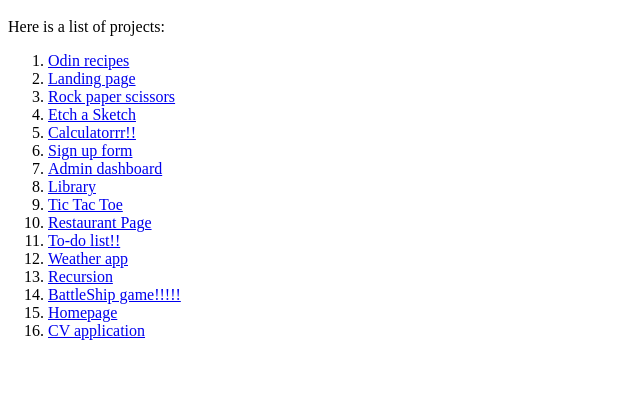
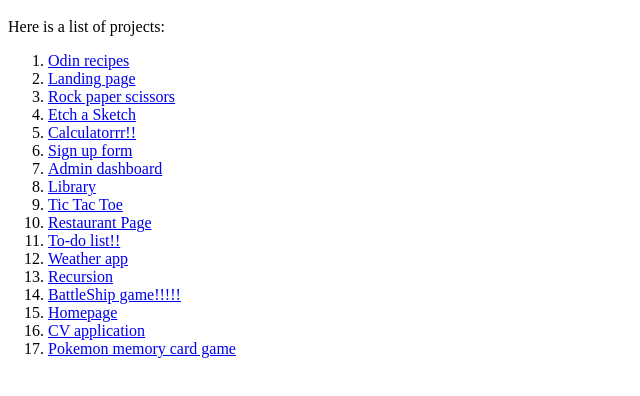
Before and after one commit to chickensheep/odin-project, a plain HTML site: page index.html in a window 1280 px wide. Shown: the part 48-444 px from the top of the page, without its empty margins (0-640 px from the left). Drawn offline with Linux system fonts and the light colour scheme.

Commit message:
add pokemon memory card game to the main list

```diff
--- a/index.html
+++ b/index.html
@@ -27,4 +27,9 @@
 	<li>
 		<a href="https://radiant-gaufre-7adf28.netlify.app">CV application</a>
 	</li>
+	<li>
+		<a href="https://chickensheep.github.io/project-memory-card-TOP/"
+			>Pokemon memory card game</a
+		>
+	</li>
 </ol>
```
Also changed, not shown: 1 other file.
